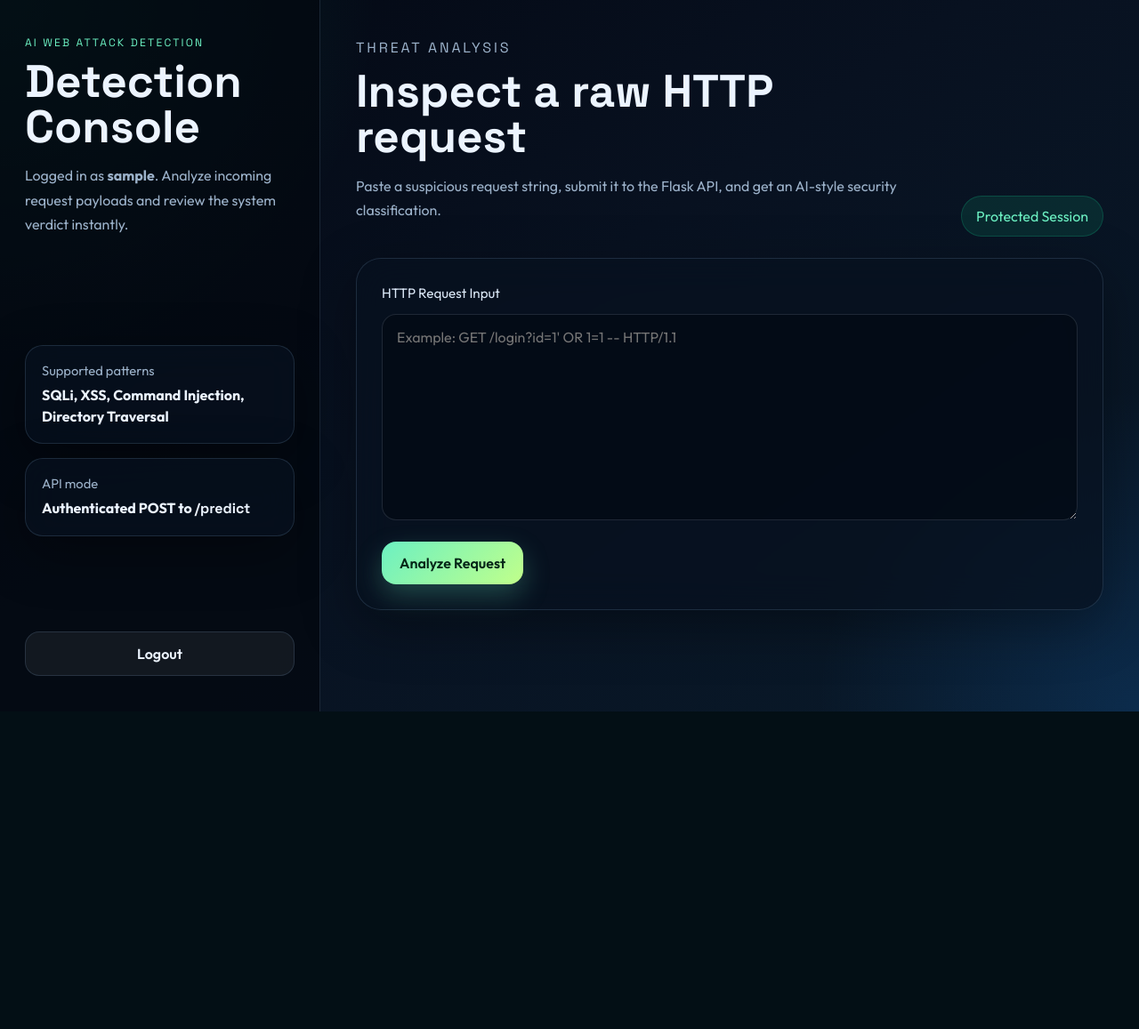
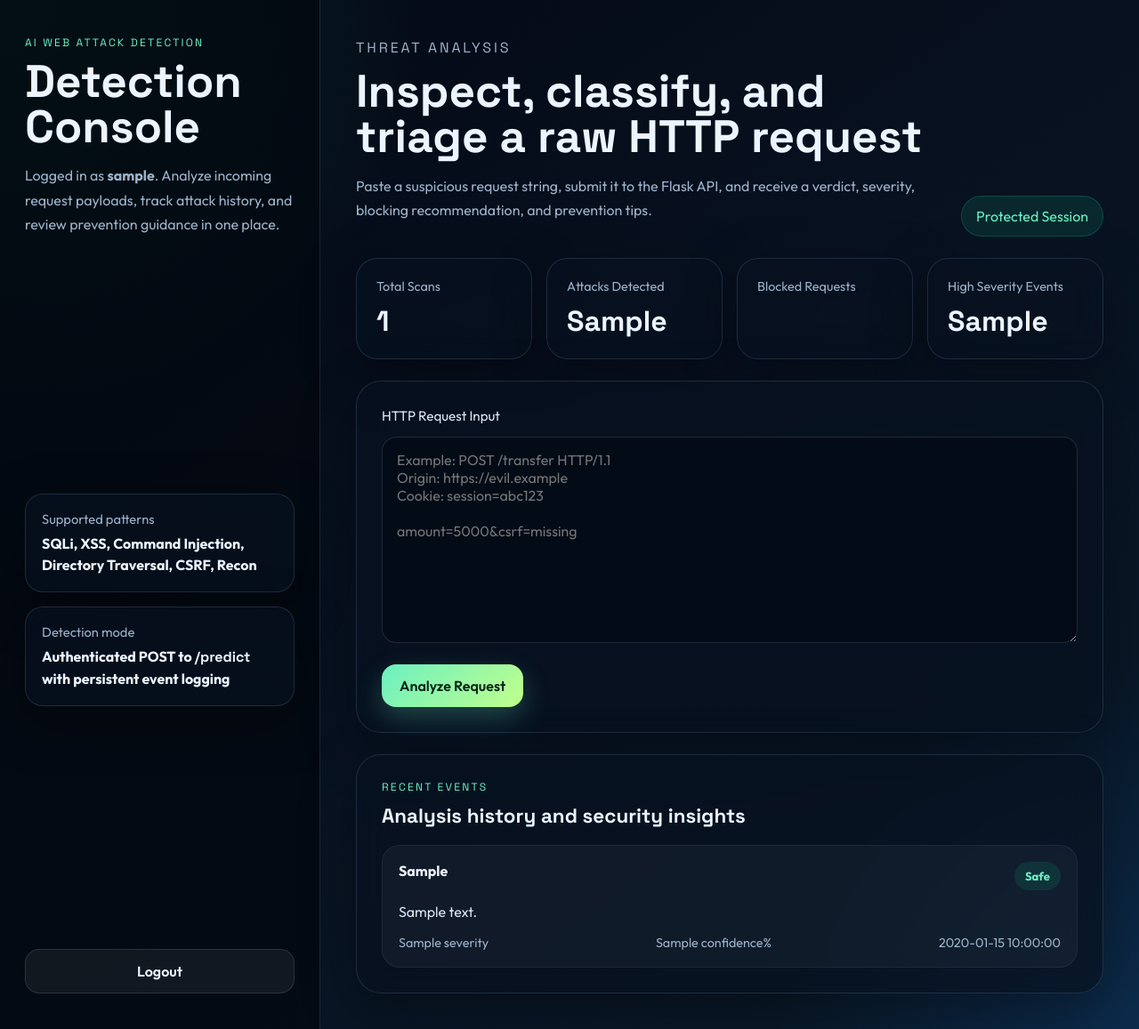
Before and after one commit to Anshuman-crypto-max/Firewall, a Flask app: template templates/dashboard.html in a window 1280 px wide. Shown: the whole page at 89% size. Before the commit the page ends 800 px from the top, so only its background shows below. Run offline with Flask 3, Linux system fonts and the light colour scheme; a user stored in the database is signed in; tables that the repository leaves empty hold one stand-in row (values such as "Sample post"); the template is opened without the code that fills it: most values are stand-ins (such as "Sample title", 1, 10 or a date in 2020).

Commit message:
final(2)

```diff
--- a/models.py
+++ b/models.py
@@ -1,3 +1,3 @@
-from app.models import User, db, login_manager
+from app.models import AnalysisLog, User, db, login_manager
 
-__all__ = ["User", "db", "login_manager"]
+__all__ = ["AnalysisLog", "User", "db", "login_manager"]
--- a/static/css/styles.css
+++ b/static/css/styles.css
@@ -309,6 +309,38 @@
     align-content: start;
 }
 
+.metrics-grid {
+    display: grid;
+    grid-template-columns: repeat(4, minmax(0, 1fr));
+    gap: 16px;
+}
+
+.metric-card,
+.history-panel,
+.tips-card {
+    background: var(--panel);
+    border: 1px solid var(--line);
+    box-shadow: var(--shadow);
+    backdrop-filter: blur(20px);
+}
+
+.metric-card {
+    padding: 22px;
+    border-radius: 24px;
+}
+
+.metric-card span {
+    display: block;
+    color: var(--muted);
+    margin-bottom: 10px;
+    font-size: 0.9rem;
+}
+
+.metric-card strong {
+    font-size: 2rem;
+    font-family: "Space Grotesk", sans-serif;
+}
+
 .dashboard-hero {
     display: flex;
     justify-content: space-between;
@@ -401,6 +433,10 @@
     margin: 22px 0;
 }
 
+.result-grid-extended {
+    grid-template-columns: repeat(4, minmax(0, 1fr));
+}
+
 .result-item,
 .result-message {
     padding: 18px;
@@ -417,6 +453,87 @@
     margin: 0;
     color: #d6e5f5;
     line-height: 1.6;
+}
+
+.tips-card {
+    margin-top: 18px;
+    padding: 18px;
+    border-radius: 20px;
+}
+
+.tips-card span {
+    display: block;
+    color: var(--muted);
+    margin-bottom: 10px;
+}
+
+.tips-list {
+    margin: 0;
+    padding-left: 18px;
+    color: #d6e5f5;
+    line-height: 1.7;
+}
+
+.history-panel {
+    border-radius: 28px;
+    padding: 28px;
+}
+
+.panel-header h3 {
+    margin: 0;
+    font-family: "Space Grotesk", sans-serif;
+    font-size: 1.4rem;
+}
+
+.history-list {
+    display: grid;
+    gap: 14px;
+    margin-top: 18px;
+}
+
+.history-item {
+    padding: 18px;
+    border-radius: 20px;
+    background: rgba(255, 255, 255, 0.04);
+    border: 1px solid rgba(255, 255, 255, 0.06);
+}
+
+.history-item-top,
+.history-meta {
+    display: flex;
+    justify-content: space-between;
+    gap: 12px;
+    flex-wrap: wrap;
+}
+
+.history-item p {
+    color: #d6e5f5;
+    margin: 12px 0;
+    line-height: 1.6;
+    word-break: break-word;
+}
+
+.history-meta {
+    color: var(--muted);
+    font-size: 0.9rem;
+}
+
+.history-badge {
+    padding: 8px 12px;
+    border-radius: 999px;
+    font-size: 0.82rem;
+    font-weight: 700;
+}
+
+.history-attack,
+.history-suspicious {
+    color: #ffd7dd;
+    background: rgba(255, 107, 129, 0.12);
+}
+
+.history-safe {
+    color: var(--accent);
+    background: rgba(17, 201, 143, 0.12);
 }
 
 .error-banner {
@@ -450,7 +567,9 @@
     }
 
     .stats-grid,
-    .result-grid {
+    .result-grid,
+    .metrics-grid,
+    .result-grid-extended {
         grid-template-columns: 1fr;
     }
 
--- a/static/js/dashboard.js
+++ b/static/js/dashboard.js
@@ -5,8 +5,17 @@
 const errorBanner = document.getElementById("errorBanner");
 const attackType = document.getElementById("attackType");
 const confidence = document.getElementById("confidence");
+const severity = document.getElementById("severity");
+const blockingDecision = document.getElementById("blockingDecision");
 const resultMessage = document.getElementById("resultMessage");
+const recommendedAction = document.getElementById("recommendedAction");
 const statusBadge = document.getElementById("statusBadge");
+const preventionTips = document.getElementById("preventionTips");
+const historyList = document.getElementById("historyList");
+const metricTotalScans = document.getElementById("metricTotalScans");
+const metricAttacks = document.getElementById("metricAttacks");
+const metricBlocked = document.getElementById("metricBlocked");
+const metricHighSeverity = document.getElementById("metricHighSeverity");
 
 function setLoading(isLoading) {
     analyzeBtn.disabled = isLoading;
@@ -25,15 +34,63 @@
 }
 
 function showResult(data) {
-    const isAttack = data.status === "Attack";
+    const isAttack = data.status === "Attack" || data.status === "Suspicious";
 
     attackType.textContent = data.attack_type;
     confidence.textContent = `${Math.round((data.confidence || 0) * 100)}%`;
+    severity.textContent = data.severity || "-";
+    blockingDecision.textContent = data.blocked ? "Block Request" : "Allow with Monitoring";
     resultMessage.textContent = data.message || "Analysis completed.";
+    recommendedAction.textContent = data.recommended_action || "No action suggested.";
     statusBadge.textContent = data.status;
     statusBadge.className = `status-badge ${isAttack ? "status-attack" : "status-safe"}`;
+    preventionTips.innerHTML = (data.prevention_tips || [])
+        .map((tip) => `<li>${tip}</li>`)
+        .join("") || "<li>No prevention tips available.</li>";
 
     resultCard.classList.remove("hidden");
+}
+
+function updateMetrics(summary) {
+    if (!summary) {
+        return;
+    }
+
+    metricTotalScans.textContent = summary.total_scans;
+    metricAttacks.textContent = summary.attacks_detected;
+    metricBlocked.textContent = summary.requests_blocked;
+    metricHighSeverity.textContent = summary.high_severity;
+}
+
+function prependHistoryItem(item) {
+    if (!item || !historyList) {
+        return;
+    }
+
+    const emptyState = historyList.querySelector(".empty-state");
+    if (emptyState) {
+        emptyState.remove();
+    }
+
+    const article = document.createElement("article");
+    article.className = "history-item";
+    article.innerHTML = `
+        <div class="history-item-top">
+            <strong>${item.attack_type}</strong>
+            <span class="history-badge history-${item.status.toLowerCase()}">${item.status}</span>
+        </div>
+        <p>${item.request_excerpt}</p>
+        <div class="history-meta">
+            <span>${item.severity}</span>
+            <span>${item.confidence}%</span>
+            <span>${item.created_at}</span>
+        </div>
+    `;
+    historyList.prepend(article);
+
+    while (historyList.children.length > 6) {
+        historyList.removeChild(historyList.lastElementChild);
+    }
 }
 
 async function analyzeRequest() {
@@ -69,6 +126,8 @@
         }
 
         showResult(data);
+        updateMetrics(data.summary);
+        prependHistoryItem(data.history_item);
     } catch (error) {
         showError(error.message || "Unable to reach the detection service.");
     } finally {
--- a/templates/dashboard.html
+++ b/templates/dashboard.html
@@ -9,18 +9,18 @@
             <p class="eyebrow">AI Web Attack Detection</p>
             <h1>Detection Console</h1>
             <p class="sidebar-copy">
-                Logged in as <strong>{{ current_user.username }}</strong>. Analyze incoming request payloads and review the system verdict instantly.
+                Logged in as <strong>{{ current_user.username }}</strong>. Analyze incoming request payloads, track attack history, and review prevention guidance in one place.
             </p>
         </div>
 
         <div class="sidebar-panels">
             <div class="sidebar-card">
                 <span>Supported patterns</span>
-                <strong>SQLi, XSS, Command Injection, Directory Traversal</strong>
+                <strong>SQLi, XSS, Command Injection, Directory Traversal, CSRF, Recon</strong>
             </div>
             <div class="sidebar-card">
-                <span>API mode</span>
-                <strong>Authenticated POST to <code>/predict</code></strong>
+                <span>Detection mode</span>
+                <strong>Authenticated POST to <code>/predict</code> with persistent event logging</strong>
             </div>
         </div>
 
@@ -31,15 +31,34 @@
         <div class="dashboard-hero">
             <div>
                 <p class="eyebrow">Threat analysis</p>
-                <h2>Inspect a raw HTTP request</h2>
-                <p>Paste a suspicious request string, submit it to the Flask API, and get an AI-style security classification.</p>
+                <h2>Inspect, classify, and triage a raw HTTP request</h2>
+                <p>Paste a suspicious request string, submit it to the Flask API, and receive a verdict, severity, blocking recommendation, and prevention tips.</p>
             </div>
             <div class="hero-badge">Protected Session</div>
         </div>
 
+        <section class="metrics-grid">
+            <article class="metric-card">
+                <span>Total Scans</span>
+                <strong id="metricTotalScans">{{ summary.total_scans }}</strong>
+            </article>
+            <article class="metric-card">
+                <span>Attacks Detected</span>
+                <strong id="metricAttacks">{{ summary.attacks_detected }}</strong>
+            </article>
+            <article class="metric-card">
+                <span>Blocked Requests</span>
+                <strong id="metricBlocked">{{ summary.requests_blocked }}</strong>
+            </article>
+            <article class="metric-card">
+                <span>High Severity Events</span>
+                <strong id="metricHighSeverity">{{ summary.high_severity }}</strong>
+            </article>
+        </section>
+
         <div class="analyzer-card">
             <label for="requestInput">HTTP Request Input</label>
-            <textarea id="requestInput" rows="10" placeholder="Example: GET /login?id=1' OR 1=1 -- HTTP/1.1"></textarea>
+            <textarea id="requestInput" rows="10" placeholder="Example: POST /transfer HTTP/1.1&#10;Origin: https://evil.example&#10;Cookie: session=abc123&#10;&#10;amount=5000&csrf=missing"></textarea>
             <div class="action-row">
                 <button id="analyzeBtn" class="btn btn-primary" type="button">Analyze Request</button>
                 <div id="loadingState" class="loading-state hidden">
@@ -55,7 +74,7 @@
                 <span id="statusBadge" class="status-badge">Pending</span>
             </div>
 
-            <div class="result-grid">
+            <div class="result-grid result-grid-extended">
                 <div class="result-item">
                     <span>Attack Type</span>
                     <strong id="attackType">-</strong>
@@ -64,15 +83,68 @@
                     <span>Confidence</span>
                     <strong id="confidence">-</strong>
                 </div>
+                <div class="result-item">
+                    <span>Severity</span>
+                    <strong id="severity">-</strong>
+                </div>
+                <div class="result-item">
+                    <span>Blocking Decision</span>
+                    <strong id="blockingDecision">-</strong>
+                </div>
             </div>
 
             <div class="result-message">
                 <span>Insight</span>
                 <p id="resultMessage">Awaiting analysis.</p>
             </div>
+
+            <div class="result-message">
+                <span>Recommended Action</span>
+                <p id="recommendedAction">Awaiting analysis.</p>
+            </div>
+
+            <div class="tips-card">
+                <span>Prevention Tips</span>
+                <ul id="preventionTips" class="tips-list">
+                    <li>Run an analysis to view mitigation guidance.</li>
+                </ul>
+            </div>
         </div>
 
         <div id="errorBanner" class="error-banner hidden"></div>
+
+        <section class="history-panel">
+            <div class="panel-header">
+                <div>
+                    <p class="eyebrow">Recent Events</p>
+                    <h3>Analysis history and security insights</h3>
+                </div>
+            </div>
+
+            <div id="historyList" class="history-list">
+                {% if summary.recent_analyses %}
+                    {% for item in summary.recent_analyses %}
+                        <article class="history-item">
+                            <div class="history-item-top">
+                                <strong>{{ item.attack_type }}</strong>
+                                <span class="history-badge history-{{ item.status|lower }}">{{ item.status }}</span>
+                            </div>
+                            <p>{{ item.request_excerpt }}</p>
+                            <div class="history-meta">
+                                <span>{{ item.severity }}</span>
+                                <span>{{ item.confidence }}%</span>
+                                <span>{{ item.created_at }}</span>
+                            </div>
+                        </article>
+                    {% endfor %}
+                {% else %}
+                    <article class="history-item empty-state">
+                        <strong>No analyses yet</strong>
+                        <p>Your security event history will appear here after the first scan.</p>
+                    </article>
+                {% endif %}
+            </div>
+        </section>
     </section>
 </main>
 {% endblock %}
```
Also changed, not shown: app/models.py (+17 -0 lines), app/predictor.py (+97 -6 lines), app/routes.py (+60 -3 lines).
